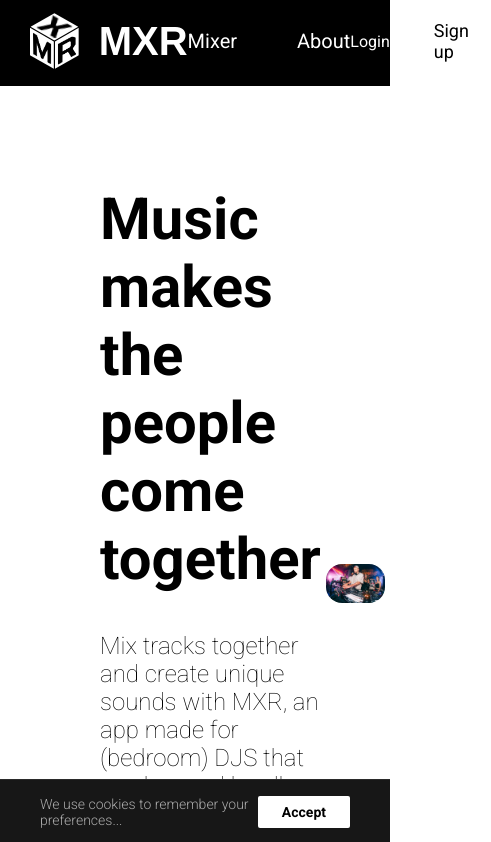
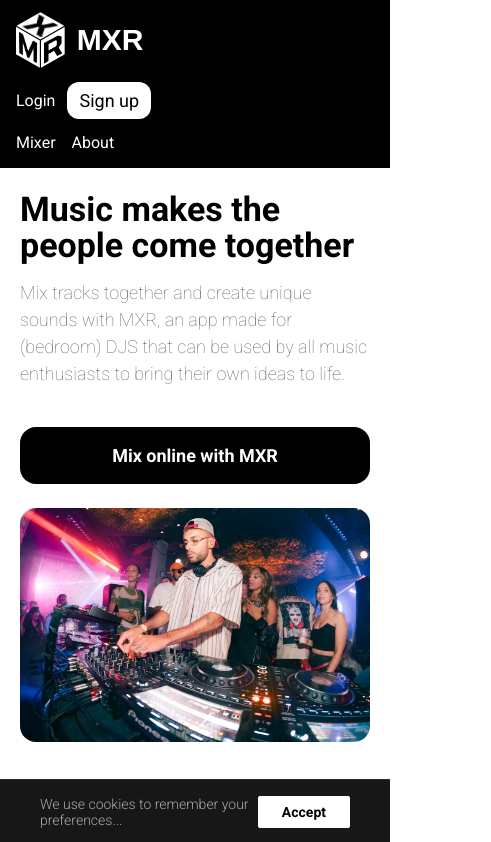
Before and after one commit to davidpopescu07/MXR-Web-App, a React (Create React App) app: page / in a window 390 px wide. Shown: the top 842 px of the page, 491 px wide, since content can reach past the window. Built offline with nearby package versions, Linux system fonts and the light colour scheme; no server answers; a web font is replaced by a local one.

Commit message:
app can be used in mobile now.

```diff
--- a/src/App.css
+++ b/src/App.css
@@ -1,3 +1,11 @@
 body {
     margin: 0;
 }
+
+* {
+    box-sizing: border-box;
+}
+
+img {
+    max-width: 100%;
+}
--- a/src/Components/AboutPage/AboutPage.css
+++ b/src/Components/AboutPage/AboutPage.css
@@ -108,3 +108,39 @@
     gap: 4em;
     width: 50%;
 }
+
+@media (max-width: 900px) {
+    .about-page {
+        padding: 48px 24px;
+        gap: 32px;
+    }
+
+    .about-body {
+        width: 100%;
+        gap: 32px;
+    }
+
+    .about-sub {
+        font-size: 20px;
+    }
+}
+
+@media (max-width: 640px) {
+    .about-page {
+        padding: 32px 16px;
+    }
+
+    .about-feature-title {
+        font-size: 16px;
+    }
+
+    .about-feature-detail {
+        margin-left: 20px;
+        font-size: 14px;
+    }
+
+    .about-btn {
+        width: 100%;
+        text-align: center;
+    }
+}
--- a/src/Components/LandingPage/LandingPage.jsx
+++ b/src/Components/LandingPage/LandingPage.jsx
@@ -4,8 +4,8 @@
 
 const LandingPage = () => {
     return (
-        <div>
-            <div style={{display: 'flex'}}>
+        <div className="landing-page">
+            <div className="landing-page-layout">
                 <MainTopicLandingPage/>
                 <LandingPageImage/>
             </div>
--- a/src/Components/LandingPage/LandingPageStuff/LandingPageImage/LandingPageImage.css
+++ b/src/Components/LandingPage/LandingPageStuff/LandingPageImage/LandingPageImage.css
@@ -3,3 +3,21 @@
     border-radius: 16px;
     margin-top: 12%;
 }
+
+.LandingPageImage {
+    display: flex;
+    justify-content: center;
+    align-items: center;
+    flex: 1;
+}
+
+@media (max-width: 900px) {
+    .LandingPageImage {
+        width: 100%;
+    }
+
+    #Image {
+        width: 100%;
+        margin-top: 0;
+    }
+}
--- a/src/Components/LandingPage/LandingPageStuff/LandingPageImage/LandingPageImage.jsx
+++ b/src/Components/LandingPage/LandingPageStuff/LandingPageImage/LandingPageImage.jsx
@@ -2,7 +2,7 @@
 import './LandingPageImage.css'
 const LandingPageImage = () => {
     return (
-            <div className="LandingPageImage" style={{display: 'flex', justifyContent: 'center', alignItems: 'center'}}>
+            <div className="LandingPageImage">
             <img id="Image" src="/images/DJ_Mixing_Image.avif" alt="DJ Mixing image"/>
         </div>
     )
--- a/src/Components/LandingPage/LandingPageStuff/MainTopicLandingPage/MainTopicLandingPage.css
+++ b/src/Components/LandingPage/LandingPageStuff/MainTopicLandingPage/MainTopicLandingPage.css
@@ -1,18 +1,22 @@
 .TextBox {
-    width: 60%;
-    height: 20%;
+    width: min(60%, 720px);
+    min-height: 20%;
     margin-left: 100px;
     margin-top: 60px;
     font-family: 'Roboto', sans-serif;
+    color: #000000;
 }
 
 .MainTopic h1 {
     font-size: 58px;
+    margin: 0 0 24px;
 }
 
 .SubTopic h2 {
     font-size: 24px;
     font-weight: 100;
+    color: #686868;
+    line-height: 1.5;
 }
 
 #MixOnlineButton {
@@ -26,3 +30,56 @@
     border: 0;
     margin-top: 100px;
 }
+
+.landing-page-layout {
+    display: flex;
+    align-items: center;
+    min-height: calc(100vh - 84px);
+}
+
+@media (max-width: 900px) {
+    .landing-page-layout {
+        flex-direction: column;
+        align-items: stretch;
+        min-height: auto;
+        padding: 24px 20px 48px;
+        gap: 24px;
+    }
+
+    .TextBox {
+        width: 100%;
+        margin: 0;
+    }
+
+    .MainTopic h1 {
+        font-size: 44px;
+        line-height: 1.05;
+        margin: 0 0 16px;
+    }
+
+    .SubTopic h2 {
+        font-size: 20px;
+        line-height: 1.5;
+        margin: 0;
+    }
+
+    #MixOnlineButton {
+        margin-top: 40px;
+        padding: 18px 18px;
+    }
+}
+
+@media (max-width: 640px) {
+    .MainTopic h1 {
+        font-size: 34px;
+    }
+
+    .SubTopic h2 {
+        font-size: 18px;
+    }
+
+    #MixOnlineButton {
+        width: 100%;
+        text-align: center;
+    }
+}
--- a/src/Components/LandingPage/Navbar/Navbar.css
+++ b/src/Components/LandingPage/Navbar/Navbar.css
@@ -8,8 +8,10 @@
     justify-content: space-between;
     font-family: Roboto, sans-serif;
     padding-left: 30px;
+    padding-right: 20px;
     padding-top: 12px;
     padding-bottom: 16px;
+    gap: 20px;
 }
 
 .navbar-center .navbar-center-links {
@@ -29,6 +31,7 @@
 .navbar-left {
     align-items: center;
     display: flex;
+    min-width: 0;
 }
 
 .navbar-right {
@@ -80,3 +83,59 @@
     text-decoration: none;
     color: white;
 }
+
+@media (max-width: 900px) {
+    .navbar {
+        flex-wrap: wrap;
+        padding: 12px 16px 16px;
+    }
+
+    .navbar-center {
+        order: 3;
+        width: 100%;
+    }
+
+    .navbar-center-links {
+        flex-wrap: wrap;
+        gap: 16px;
+        justify-content: flex-start;
+        font-size: 16px;
+    }
+
+    .navbar-right {
+        gap: 12px;
+        margin-left: auto;
+        flex-wrap: wrap;
+        justify-content: flex-end;
+    }
+
+    #appName {
+        margin-left: 12px;
+        font-size: 30px;
+    }
+}
+
+@media (max-width: 640px) {
+    .navbar {
+        gap: 14px;
+    }
+
+    .navbar-left {
+        width: 100%;
+    }
+
+    .navbar-right {
+        width: 100%;
+        margin-left: 0;
+        justify-content: flex-start;
+    }
+
+    .navbar-user {
+        font-size: 16px;
+    }
+
+    #signupButton,
+    #logoutButton {
+        margin-right: 0;
+    }
+}
--- a/src/Components/MixerPage/DJDecks/DJDecks.css
+++ b/src/Components/MixerPage/DJDecks/DJDecks.css
@@ -460,3 +460,93 @@
     border-radius: 1px;
     box-shadow: 0 2px 6px #000;
 }
+
+@media (max-width: 900px) {
+    .dj-top-row,
+    .dj-main-row {
+        grid-template-columns: 1fr;
+    }
+
+    .crossfader-col {
+        padding: 16px 20px;
+    }
+
+    .deck.left,
+    .deck.right,
+    .waveform-panel.left,
+    .waveform-panel.right {
+        border-left: 0;
+        border-right: 0;
+    }
+
+    .dj-main-row {
+        gap: 12px;
+    }
+
+    .mixer-col {
+        order: 2;
+        padding: 18px;
+    }
+
+    .deck-controls-bar,
+    .track-info-row,
+    .bpm-play-row {
+        flex-wrap: wrap;
+    }
+
+    .deck.right .track-info-row,
+    .deck.right .deck-controls-bar,
+    .deck.right .bpm-play-row {
+        flex-direction: row;
+        text-align: left;
+        padding: 0;
+    }
+
+    .left .track-timer,
+    .right .track-timer {
+        margin: 0;
+        width: 100%;
+        padding: 0;
+        font-size: 16px;
+    }
+
+    .bpm-play-row {
+        padding-left: 0;
+        margin-top: 8px;
+        justify-content: space-between;
+    }
+
+    .deck.left .bpm-adjust,
+    .deck.right .bpm-adjust {
+        left: auto;
+        right: -28px;
+    }
+}
+
+@media (max-width: 640px) {
+    .deck {
+        padding: 14px 12px;
+    }
+
+    .track-info-row {
+        align-items: flex-start;
+    }
+
+    .track-artwork-box {
+        width: 56px;
+        height: 56px;
+    }
+
+    .cue-row {
+        flex-wrap: wrap;
+    }
+
+    .cue-btn {
+        min-width: calc(50% - 6px);
+    }
+
+    .cf-track {
+        width: 100%;
+        max-width: 220px;
+    }
+}
--- a/src/Components/MixerPage/MixerPage.css
+++ b/src/Components/MixerPage/MixerPage.css
@@ -4,3 +4,9 @@
     min-height: 100vh;
     background: #101010;
 }
+
+@media (max-width: 640px) {
+    .mixer-page {
+        min-height: auto;
+    }
+}
--- a/src/Components/MixerPage/PlaylistTable/PlaylistTable.css
+++ b/src/Components/MixerPage/PlaylistTable/PlaylistTable.css
@@ -148,6 +148,7 @@
     background: #161616;
     border: 1px solid #818181;
     border-radius: 10px;
+    overflow-x: auto;
 }
 
 
@@ -366,3 +367,72 @@
     justify-self: end;
     grid-column: 3;
 }
+
+@media (max-width: 900px) {
+    .playlist-page {
+        padding: 16px;
+    }
+
+    .playlist-topbar {
+        flex-wrap: wrap;
+        padding: 16px;
+    }
+
+    .playlist-search {
+        margin-left: 0;
+        width: 100%;
+        order: 3;
+    }
+
+    .playlist-spacer {
+        display: none;
+    }
+
+    .add-track-btn {
+        margin-left: auto;
+    }
+
+    .playlist-table {
+        min-width: 780px;
+    }
+
+    .actions-cell {
+        gap: 16px;
+        margin-right: 0;
+    }
+
+    .playlist-footer {
+        grid-template-columns: 1fr;
+        gap: 12px;
+        justify-items: center;
+    }
+
+    .pagination,
+    #total-playlist-length {
+        grid-column: auto;
+        justify-self: center;
+    }
+}
+
+@media (max-width: 640px) {
+    .playlist-page {
+        padding: 12px;
+    }
+
+    .playlist-topbar {
+        padding: 12px;
+    }
+
+    .playlist-dropdown-btn,
+    .add-track-btn {
+        min-height: 40px;
+    }
+
+    .playlist-search {
+        padding: 10px;
+    }
+
+    .track-artwork {
+        width: 72px;
+    }
+}
```
